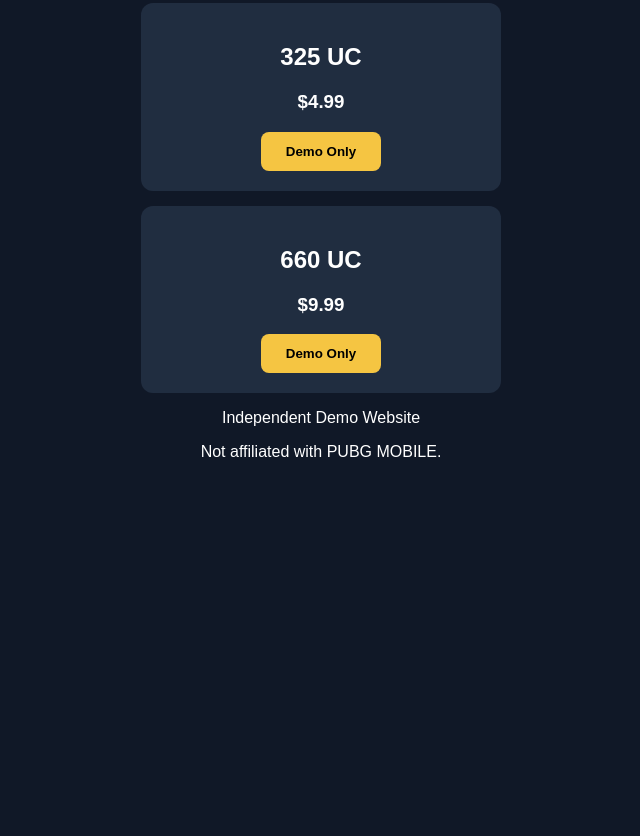
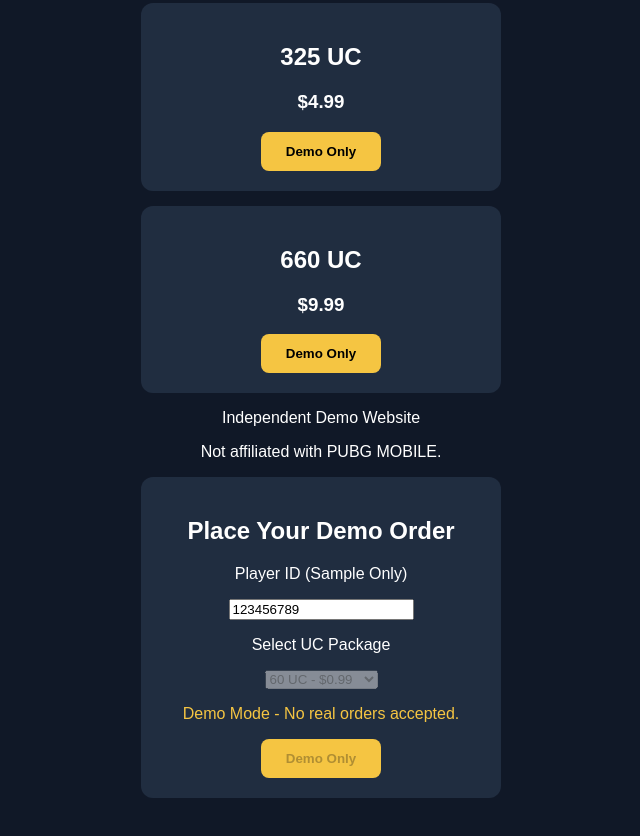
Before and after one commit to primestore282/zero-uc-store-demo, a plain HTML site: page index.html in a window 1280 px wide. Shown: the part 346-1182 px from the top of the page, without its empty margins (319-959 px from the left). Before the commit the page ends 856 px from the top, so only its background shows below. Drawn offline with Linux system fonts and the light colour scheme.

Commit message:
Add demo order section to index.html

```diff
--- a/index.html
+++ b/index.html
@@ -56,3 +56,27 @@ button {
 <p>Not affiliated with PUBG MOBILE.</p>
 </body>
 </html>
+
+<section class="card">
+  <h2>Place Your Demo Order</h2>
+
+  <p>Player ID (Sample Only)</p>
+  <input
+    type="text"
+    value="123456789"
+    readonly
+  >
+
+  <p>Select UC Package</p>
+  <select disabled>
+    <option>60 UC - $0.99</option>
+    <option>325 UC - $4.99</option>
+    <option>660 UC - $9.99</option>
+  </select>
+
+  <p style="color:#f5c542">
+    Demo Mode - No real orders accepted.
+  </p>
+
+  <button disabled>Demo Only</button>
+</section>
```
